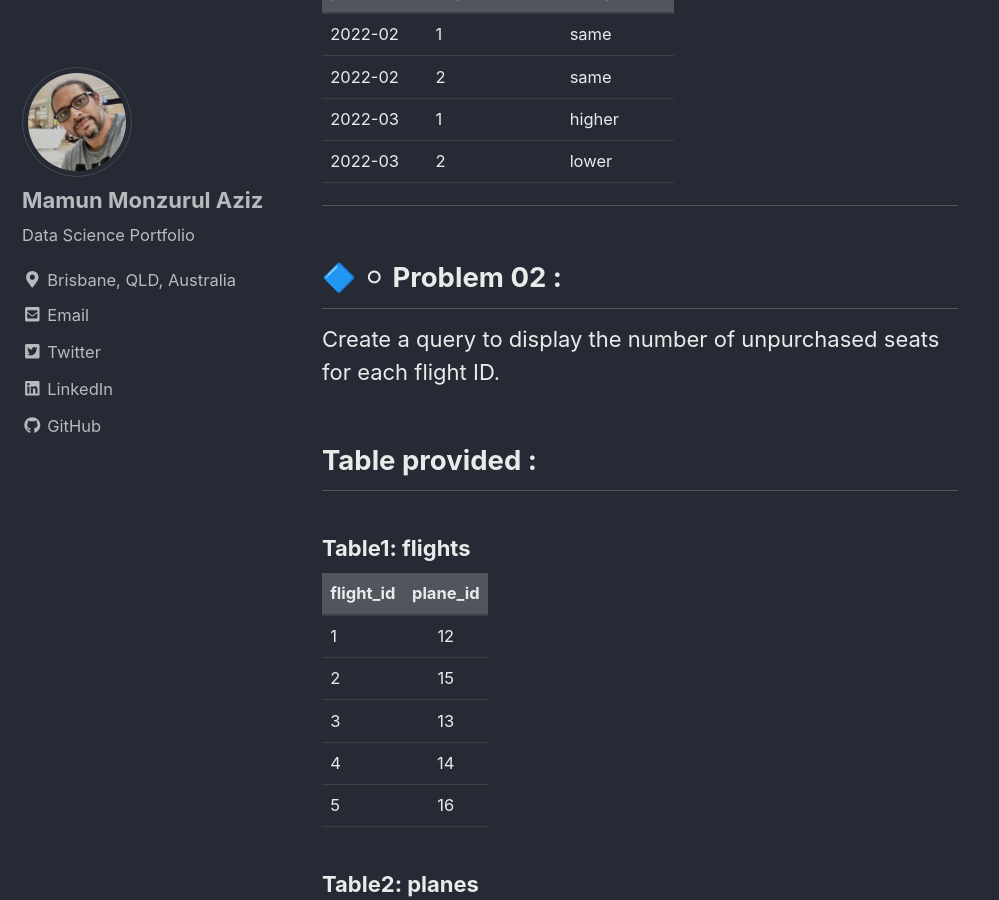
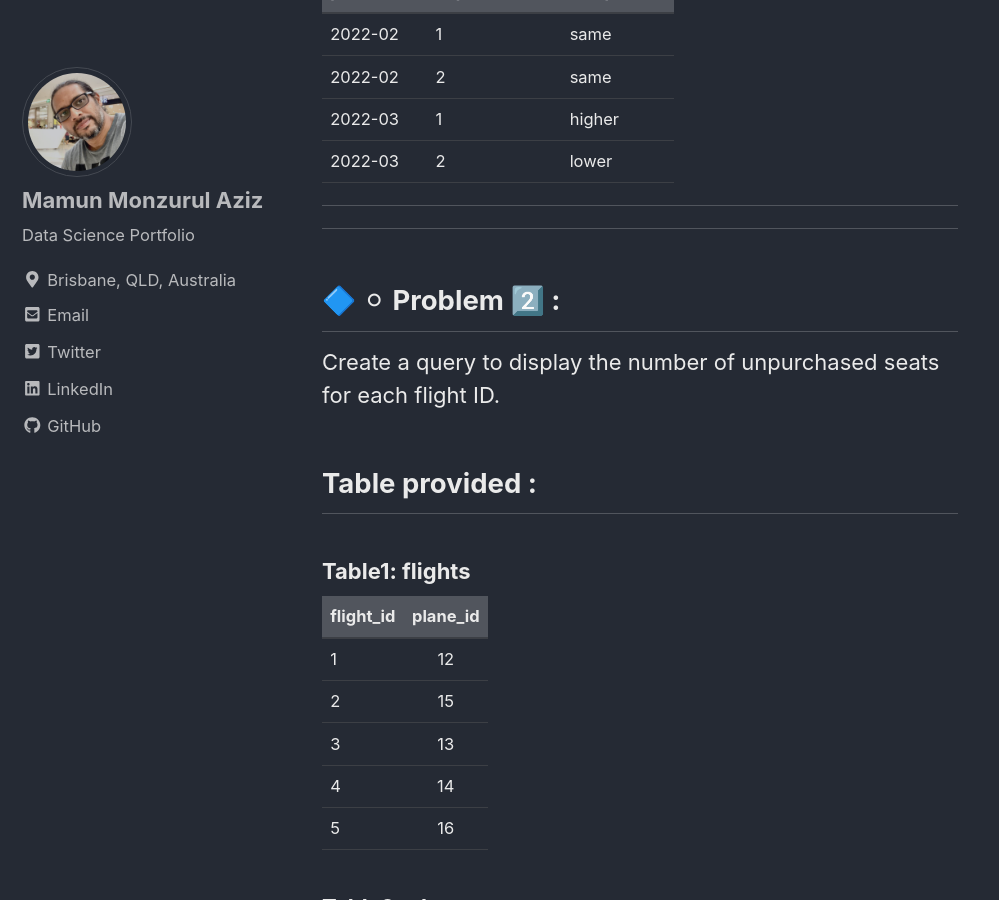
Before and after one commit to mamunmaziz/mamunmaziz.github.io, a Jekyll site: the page built from _posts/2022-12-12-MYSQL Examples.md, in a window 1280 px wide and 900 px high, scrolled down 4328 px. Shown: the whole window, without its empty margins (0-999 px from the left). Built offline with Jekyll 4.4.1, drawn with Linux system fonts in a browser that asks for light colours; cached includes are drawn as plain includes; nearby versions of some CDN libraries; emoji names are drawn with the system emoji font.

Commit message:
Update 2022-12-12-MYSQL Examples.md

```diff
--- a/_posts/2022-12-12-MYSQL Examples.md
+++ b/_posts/2022-12-12-MYSQL Examples.md
@@ -128,7 +128,11 @@ Now, we can show whether the average salary of employees in a department is high
 
 ---
 
-## :large_blue_diamond: :white_circle: Problem 02 :
+
+
+---
+
+## :large_blue_diamond: :white_circle: Problem :two: :
 Create a query to display the number of unpurchased seats for each flight ID.
 
 ## Table provided :
```
